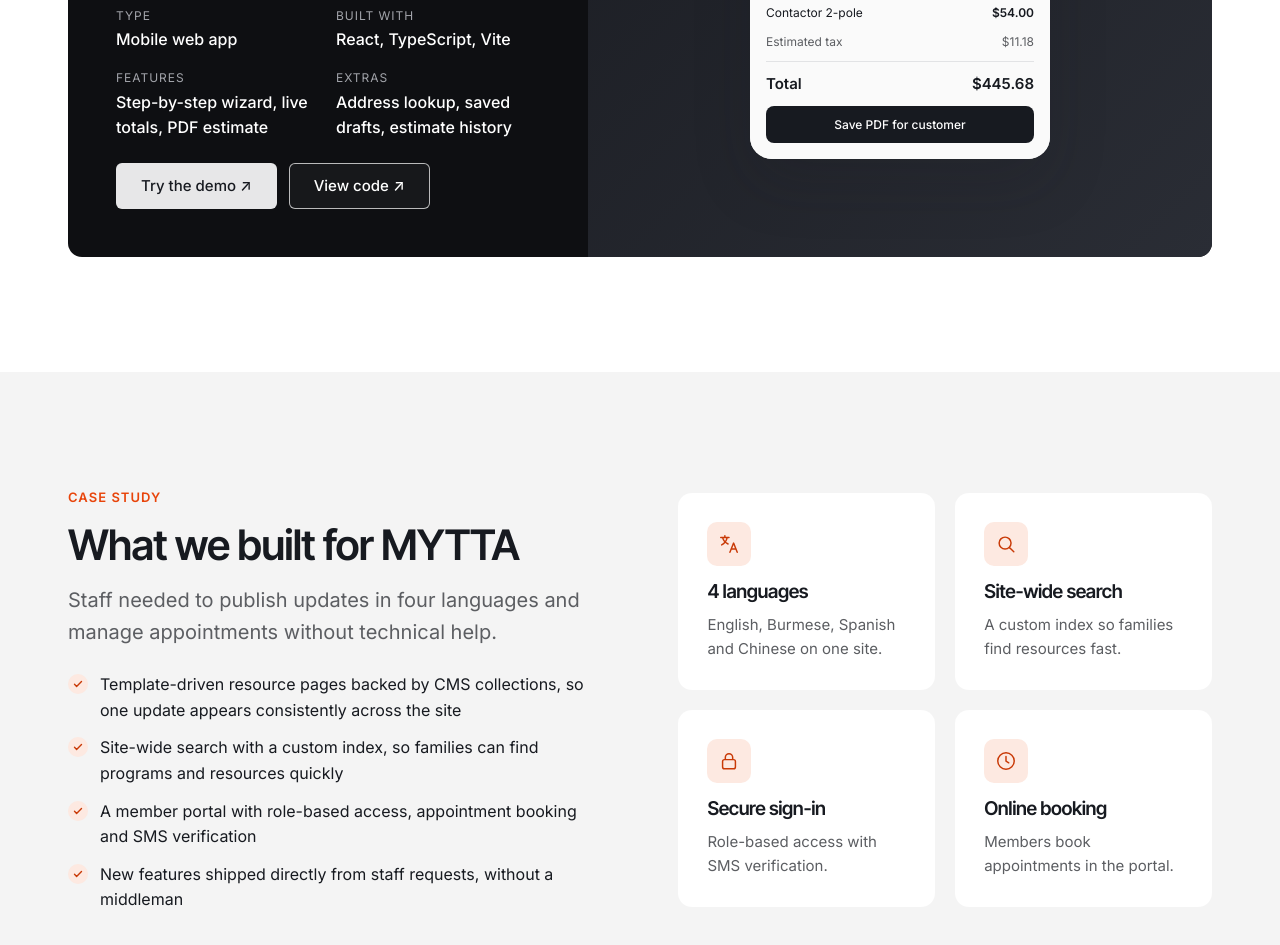
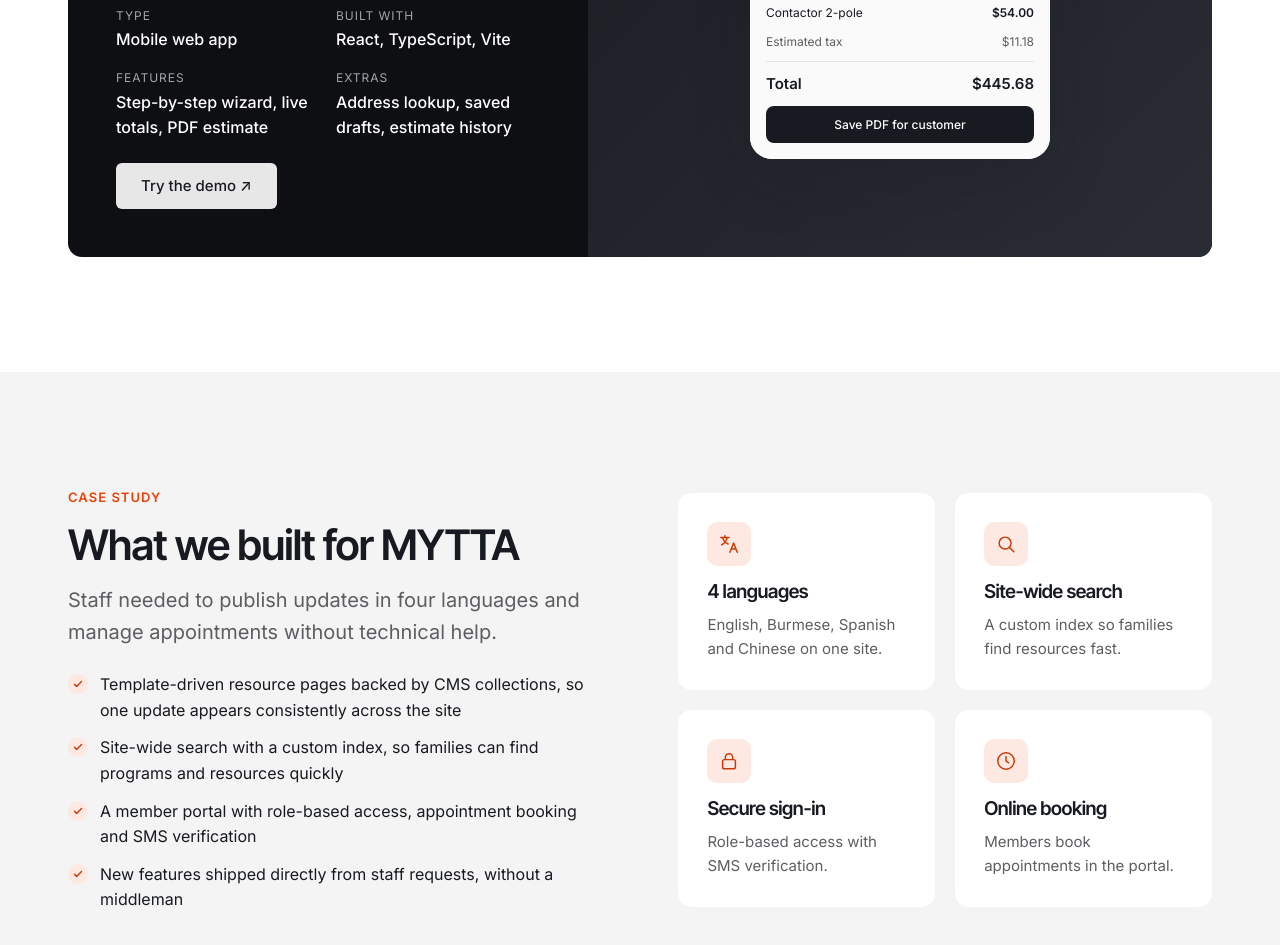
Before and after one commit to waiyanmin99/Tectonic-website-, a plain HTML site: page portfolio.html in a window 1280 px wide. Shown: the part 2712-3657 px from the top of the page. Drawn offline with Linux system fonts and the light colour scheme.

Commit message:
Work page: remove code link from HVAC project
Co-Authored-By: Claude Opus 5.5 <noreply@anthropic.com>

```diff
--- a/portfolio.html
+++ b/portfolio.html
@@ -143,7 +143,7 @@
             <div><dt>Features</dt><dd>Step-by-step wizard, live totals, PDF estimate</dd></div>
             <div><dt>Extras</dt><dd>Address lookup, saved drafts, estimate history</dd></div>
           </dl>
-          <div class="btn-row"><a class="btn btn-light" href="https://full-stack-dev-test-sooty.vercel.app/" target="_blank" rel="noopener">Try the demo ↗</a><a class="btn btn-outline-light" href="https://github.com/waiyanmin99/Full-Stack-Dev-Test" target="_blank" rel="noopener">View code ↗</a></div>
+          <div class="btn-row"><a class="btn btn-light" href="https://full-stack-dev-test-sooty.vercel.app/" target="_blank" rel="noopener">Try the demo ↗</a></div>
         </div>
       </article>
 
```
